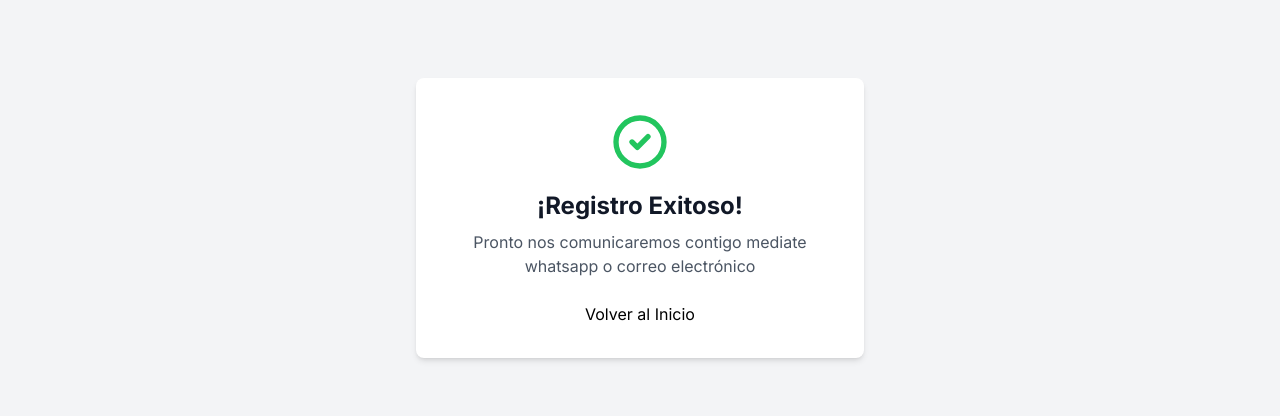
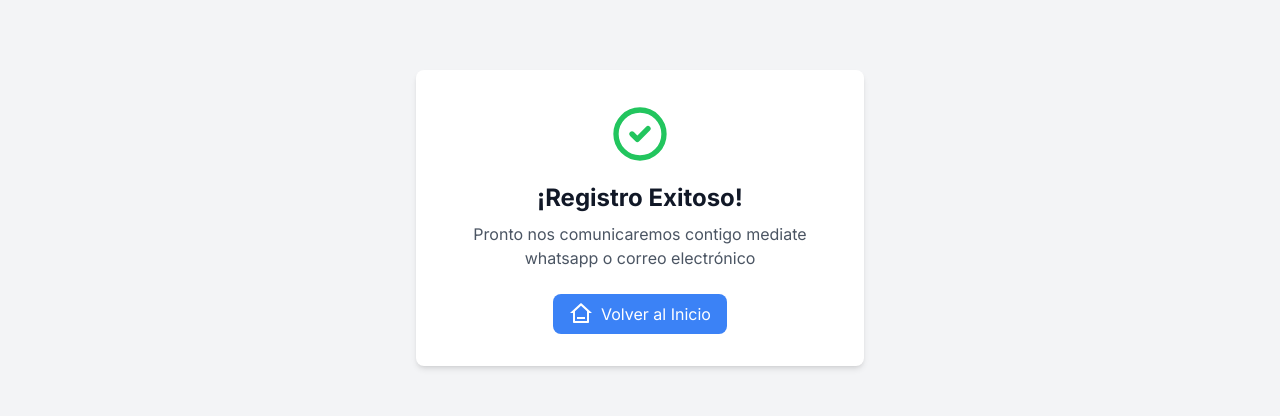
Before and after one commit to Micolash89/proyect-cv, a Next.js app: page /success in a window 1280 px wide. Shown: the part 247-663 px from the top of the page. Built offline with nearby package versions, Linux system fonts and the light colour scheme; no server answers.

Commit message:
feat: se mejoro la maquetación de el componente de seccess,se agrego un componente esqueleto al cargar el login fix: un trows en daskboard

```diff
--- a/src/app/dashboard/page.tsx
+++ b/src/app/dashboard/page.tsx
@@ -13,14 +13,26 @@ export default async function Page({
   const query = searchParams?.query || "";
   const currentPage = Number(searchParams?.page) || 1;
 
-  const totalPages = await fetchRegistrosPages(query);
+  let totalPages;
+  try {
+    totalPages = await fetchRegistrosPages(query);
+  } catch (error) {
+    // pagina de error de trows
+    return (
+      <>
+        <h2>error en la carga base de datos</h2>
+      </>
+    );
+  }
 
   return (
-
     <section className="container mx-auto w-full mt-5 ">
       <div className="w-full flex-grow p-5 lg:p-5 bg-white dark:bg-gray-900 rounded-lg shadow-md duration-500">
-        {/* <h1 className={`${Lusitana.className} text-2xl`}>Invoices</h1> */}
-        <h1 className={` text-black dark:text-white text-2xl lg:text-4xl font-bold text-center lg:text-left`}>Lista de Registros</h1>
+        <h1
+          className={` text-black dark:text-white text-2xl lg:text-4xl font-bold text-center lg:text-left`}
+        >
+          Lista de Registros
+        </h1>
         <div className="mt-4 flex items-center justify-between gap-40 max-lg:gap-3">
           <Search placeholder="Buscar por nombre, apellido, email o dni" />
         </div>
@@ -28,7 +40,7 @@ export default async function Page({
           key={query + currentPage}
           fallback={
             <>
-            <TableUserSkeleton/>
+              <TableUserSkeleton />
             </>
           }
         >
@@ -39,6 +51,5 @@ export default async function Page({
         </div>
       </div>
     </section>
-
   );
 }
--- a/src/app/login/page.tsx
+++ b/src/app/login/page.tsx
@@ -1,10 +1,11 @@
 import FormLogin from "@/components/login/FormLogin";
+import { LoginSkeleton } from "@/components/skeletons";
 import { Suspense } from "react";
 
 function page() {
   return (
     <>
-      <Suspense fallback={<div>Loading...</div>}>
+      <Suspense fallback={<LoginSkeleton />}>
         <FormLogin />
       </Suspense>
     </>
--- a/src/components/Footer.tsx
+++ b/src/components/Footer.tsx
@@ -4,7 +4,7 @@ import { motion } from "framer-motion";
 
 const Footer = () => {
   return (
-    <footer className="bg-white dark:bg-gray-800 mt-12 border-t dark:border-gray-700 duration-500">
+    <footer className="bg-white dark:bg-gray-800  border-t dark:border-gray-700 duration-500">
       <div className="container mx-auto px-4 py-8">
         <div className="grid md:grid-cols-3 gap-8">
           {/* Sección del CV Builder */}
--- a/src/components/login/FormLogin.tsx
+++ b/src/components/login/FormLogin.tsx
@@ -63,7 +63,7 @@ function FormLogin() {
 
         setDataResponse({
           message: data.message,
-          errors: newErrors, // Usamos los nuevos errores si existen, si no mantenemos los antiguos
+          errors: newErrors,
         });
 
         throw data;
@@ -76,14 +76,13 @@ function FormLogin() {
   };
 
   const handleSubmit = async (e: FormData) => {
-    const postPromise = actionLogin(e); // Tu promesa original
-
+    const postPromise = actionLogin(e);
     const data = toast.promise(postPromise, {
       loading: "Iniciando sesión...",
       success: (dato) => {
         router.refresh();
         router.push("/dashboard");
-        return `${dato?.message}`}, // Ajusta este mensaje según la respuesta que esperas
+        return `${dato?.message}`},
       error: (error) => `${error.message}`,
     });
   };
--- a/src/components/skeletons.tsx
+++ b/src/components/skeletons.tsx
@@ -117,3 +117,18 @@ export function TableUserSkeleton() {
     </div>
   );
 }
+
+export function LoginSkeleton() {
+  return (
+    <div className="min-h-screen bg-gray-100 dark:bg-gray-800 flex items-center justify-center px-4 sm:px-6 lg:px-8 duration-500">
+      <div className="max-w-md w-full animate-pulse">
+        <div className="h-[20rem] w-[27rem] bg-white dark:bg-gray-900 rounded-lg shadow-md overflow-hidden duration-500 p-10 flex justify-between items-center flex-col">
+          <div className="h-10 w-40 rounded-lg bg-gray-100/45"></div>
+          <div className="h-10 w-full rounded-lg bg-gray-100/45"></div>
+          <div className="h-10 w-full rounded-lg bg-gray-100/45"></div>
+          <div className="h-10 w-full rounded-lg bg-blue-400"></div>
+        </div>
+      </div>
+    </div>
+  );
+}
--- a/src/components/success/RegistroExitoso.tsx
+++ b/src/components/success/RegistroExitoso.tsx
@@ -1,19 +1,18 @@
-'use client'
+"use client";
 
-import { useRouter } from 'next/navigation'
-
+import { useRouter } from "next/navigation";
 
 interface RegistroExitosoProps {
   mensaje: string;
 }
 
 export default function RegistroExitoso({ mensaje }: RegistroExitosoProps) {
-  const router = useRouter()
+  const router = useRouter();
 
   return (
     <div className="flex flex-col items-center justify-center min-h-screen bg-gray-100 dark:bg-gray-900 px-4 sm:px-6 lg:px-8">
       <div className="w-full max-w-md bg-white dark:bg-gray-800 rounded-lg shadow-md overflow-hidden">
-        <div className="p-6 sm:p-8">
+        <div className="p-6 sm:p-8 flex flex-col items-center justify-between">
           <div className="flex justify-center">
             <svg
               className="h-16 w-16 text-green-500 dark:text-green-400"
@@ -36,16 +35,26 @@ export default function RegistroExitoso({ mensaje }: RegistroExitosoProps) {
           <p className="mt-2 text-center text-gray-600 dark:text-gray-300">
             {mensaje}
           </p>
-          <div className="mt-6">
+          <div className="mt-6 ">
             <button
-              onClick={() => router.push('/')}
-              className="w-full"
+              onClick={() => router.push("/")}
+              className="w-fit bg-blue-500 rounded-lg px-4 py-2 text-white flex items-center gap-2 hover:bg-blue-600"
             >
-              Volver al Inicio
+              <svg
+                xmlns="http://www.w3.org/2000/svg"
+                viewBox="0 0 24 24"
+                width="24"
+                height="24"
+                fill="currentColor"
+              >
+                <path d="M19 21H5C4.44772 21 4 20.5523 4 20V11L1 11L11.3273 1.6115C11.7087 1.26475 12.2913 1.26475 12.6727 1.6115L23 11L20 11V20C20 20.5523 19.5523 21 19 21ZM6 19H18V9.15745L12 3.7029L6 9.15745V19ZM8 15H16V17H8V15Z"></path>
+              </svg>
+
+              <span className="hidden sm:block">Volver al Inicio</span>
             </button>
           </div>
         </div>
       </div>
     </div>
-  )
+  );
 }
--- a/src/lib/actionsIA.ts
+++ b/src/lib/actionsIA.ts
@@ -6,7 +6,7 @@ import {
   HarmBlockThreshold,
 } from "@google/generative-ai";
 import { createResponse } from "./utils";
-import { Experiencia } from "./actions";
+import { Experiencia } from "./definitions";
 
 export interface Curso {
   curso: string;
```
Lines whose indentation alone changed are shown as unchanged.
